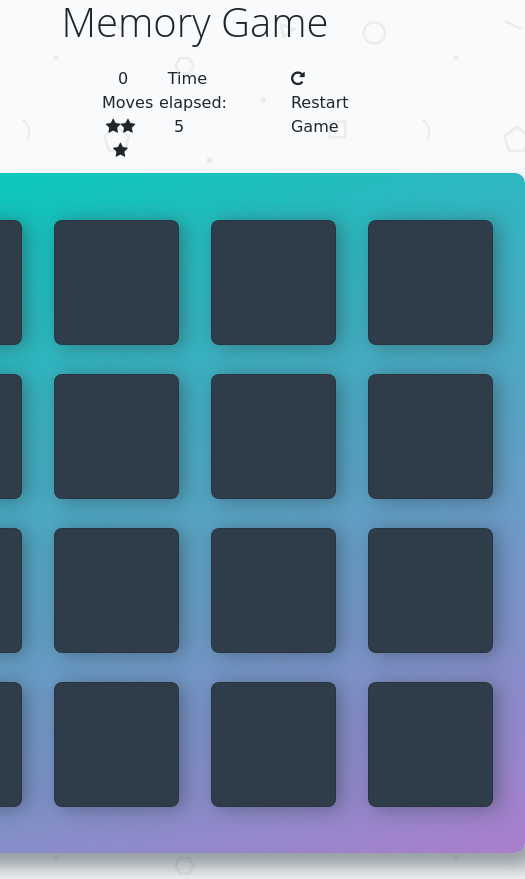
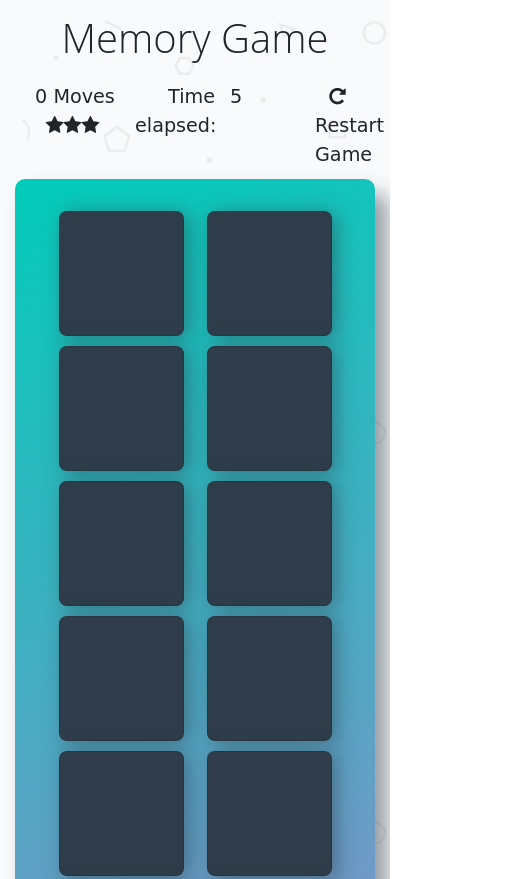
Before and after one commit to LeoSL/js-memory-game, a website: page index.html in a window 390 px wide. Shown: the top 879 px of the page, 525 px wide, since content can reach past the window. Drawn offline with nearby package versions, Linux system fonts and the light colour scheme; a web font is replaced by a local one.

Commit message:
Adjusts layout responsivity

```diff
--- a/css/app.css
+++ b/css/app.css
@@ -33,12 +33,17 @@ h1 {
   font-weight: 300;
 }
 
+header {
+  margin-top: 1em;
+}
+
 /*
  * Styles for the deck of cards
  */
 
 .deck {
   width: 660px;
+  max-width: 100%;
   min-height: 680px;
   background: linear-gradient(160deg, #02ccba 0%, #aa7ecd 100%);
   padding: 32px;
@@ -46,12 +51,14 @@ h1 {
   box-shadow: 12px 15px 20px 0 rgba(46, 61, 73, 0.5);
   display: flex;
   flex-wrap: wrap;
-  justify-content: space-between;
+  justify-content: space-around;
   align-items: center;
   margin: 0 0 3em;
 }
 
 .deck .card {
+  max-width: 100%;
+  margin-bottom: 10px;
   height: 125px;
   width: 125px;
   background: #2e3d49;
@@ -105,7 +112,9 @@ h1 {
 
 .score-panel {
   text-align: center;
-  width: 60%;
+  font-size: larger;
+  width: 660px;
+  max-width: 100%;
   margin: 15px 0 10px 0;
 }
 
@@ -116,7 +125,7 @@ h1 {
   margin: 0 5px 0 0;
 }
 
-.score-panel .stars li {
+.stars li {
   list-style: none;
   display: inline-block;
 }
--- a/index.html
+++ b/index.html
@@ -24,7 +24,7 @@
             <div id="score-resume" class="container">
               <div class="row score-row">
                 <div id="modal-total-moves" class="col">Moves</div>
-                <div id="modal-star-rating" class="col">Star rating</div>
+                <div id="modal-star-rating" class="col">Star rating: </div>
                 <div id="modal-total-time"  class="col">in 2min 40s</div>
               </div>
             </div>
```
